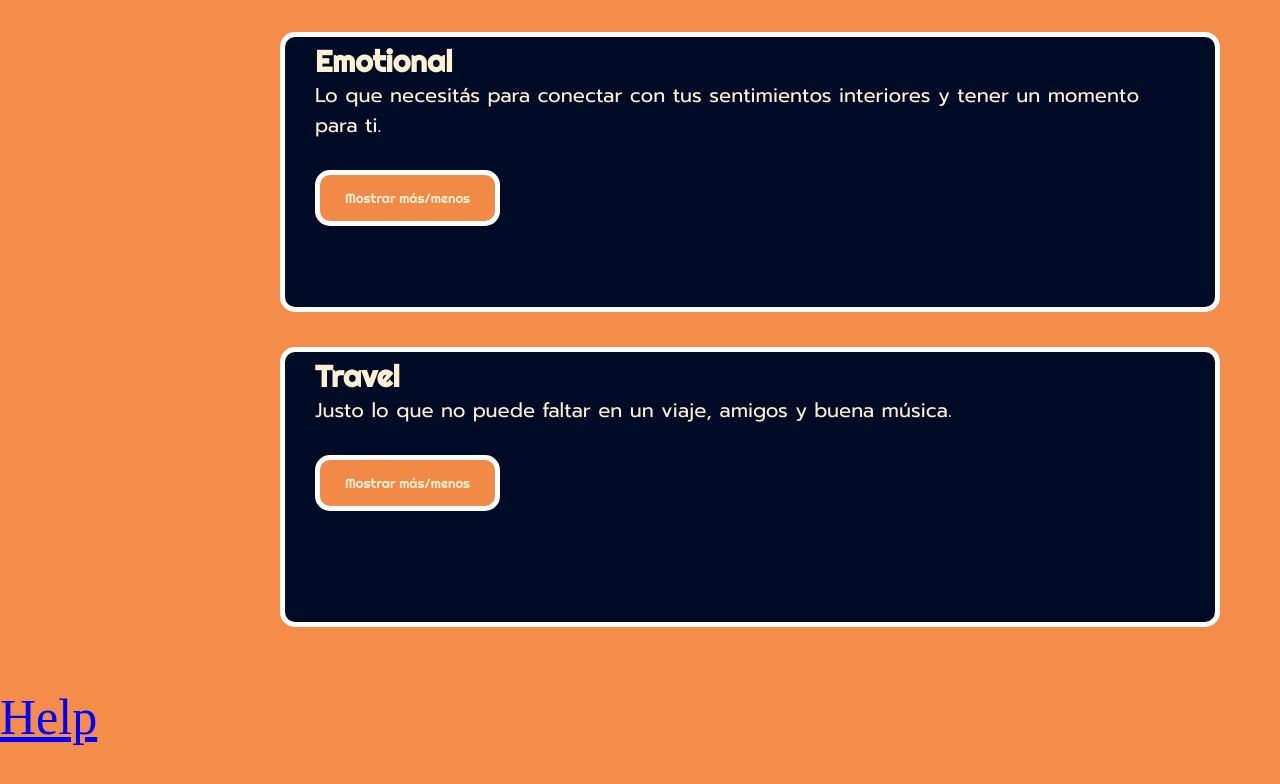
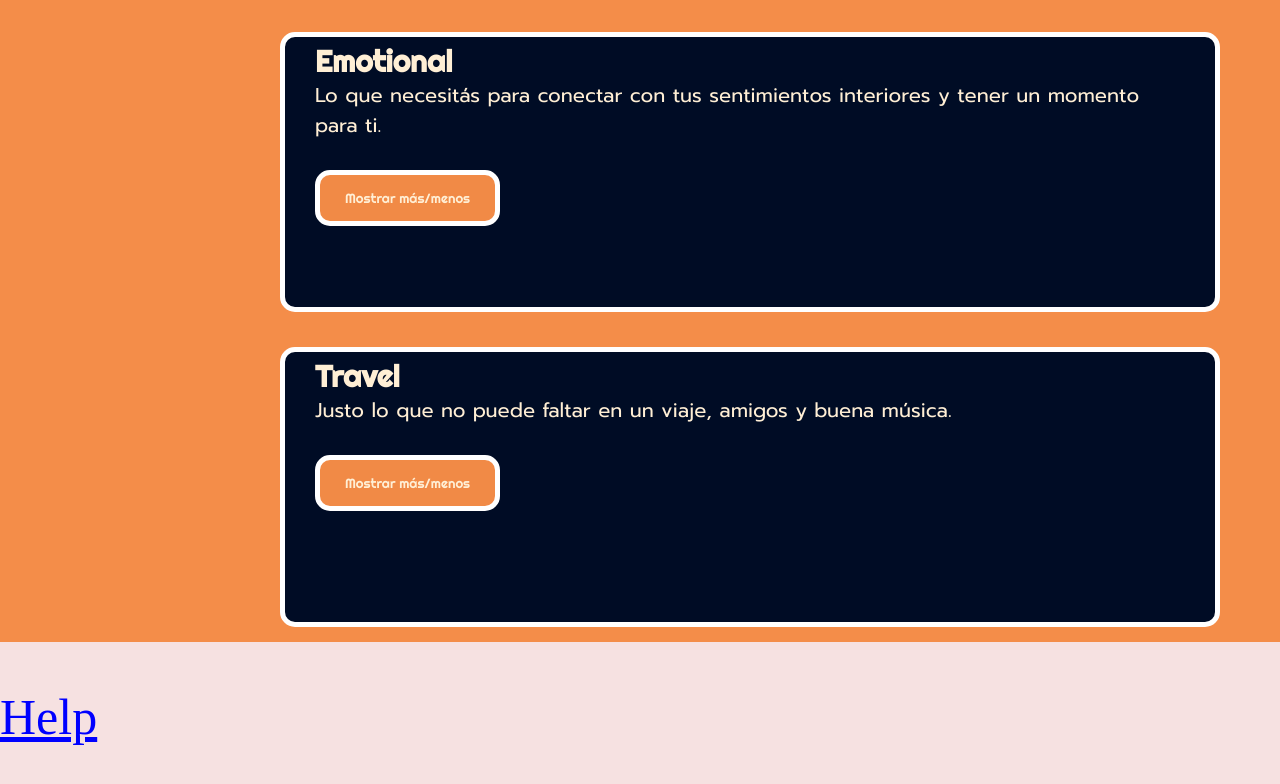
Before and after one commit to UCC-LabCompu2/proyecto2024-esterio-vera, a plain HTML site: page Index.html in a window 1280 px wide. Shown: the part 2137-2921 px from the top of the page. Drawn offline with Linux system fonts and the light colour scheme; a web font is replaced by a local one.

Commit message:
backround footer is back

```diff
--- a/EstilosCSS.css
+++ b/EstilosCSS.css
@@ -146,6 +146,7 @@ a.linkup3:visited {
 
 
 footer {
+    background: #f6e1e1;
     text-align: center;
     width: 2400px;
     height: 150px;
```
